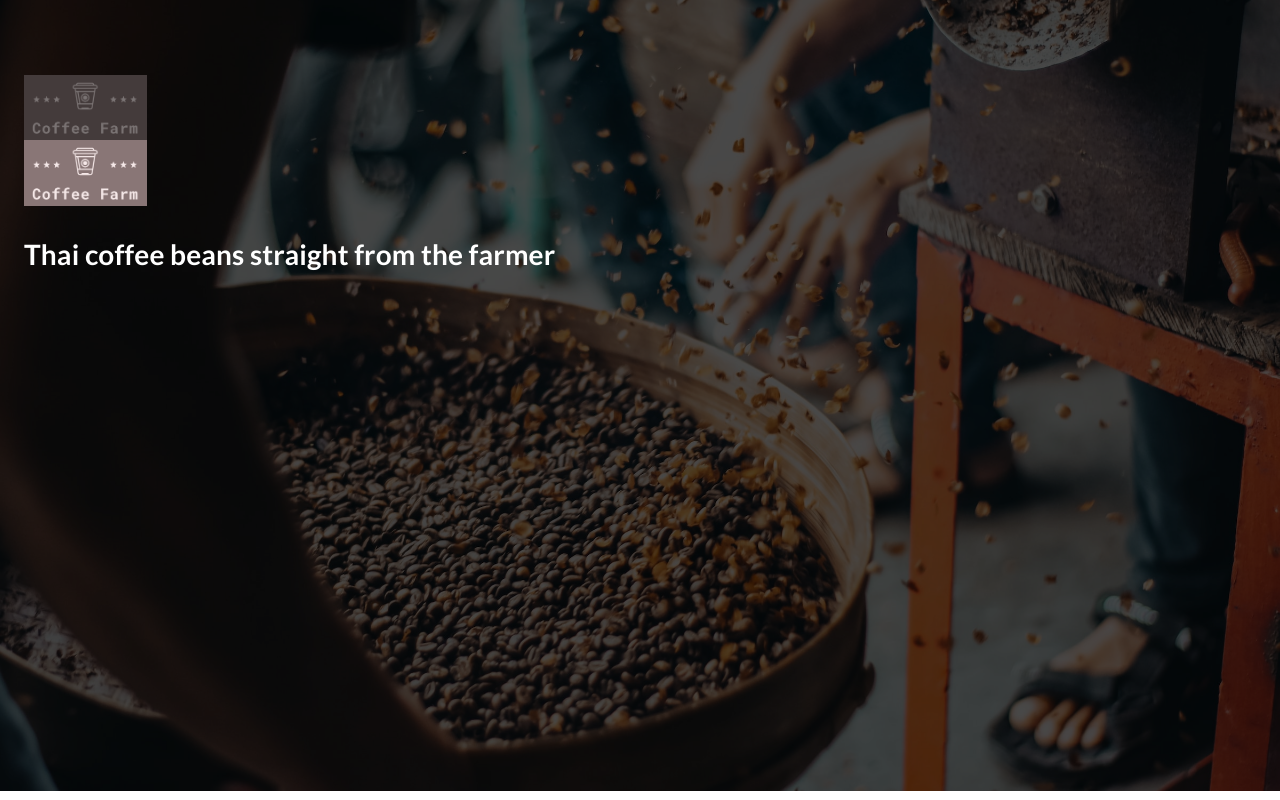
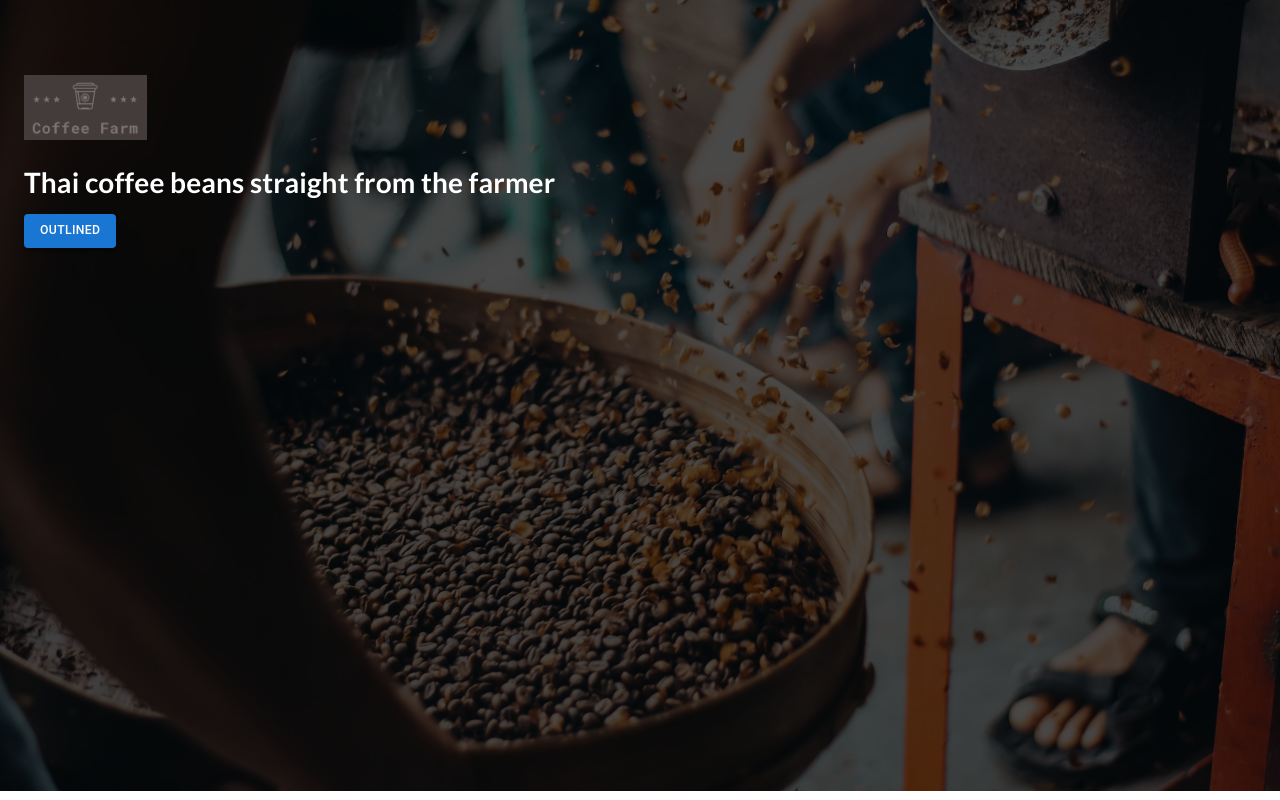
Before and after one commit to BrianLavery/coffee_app_client, a React (Create React App) app: page / in a window 1280 px wide. Built offline with nearby package versions, Linux system fonts and the light colour scheme.

Commit message:
added simple button

```diff
--- a/src/components/App.js
+++ b/src/components/App.js
@@ -1,5 +1,5 @@
 import React from 'react';
-import { CssBaseline } from '@mui/material';
+import { CssBaseline, Button } from '@mui/material';
 
 import BackgroundImage from './BackgroundImage';
 import LogoImage from './LogoImage';
@@ -11,8 +11,8 @@ const App = () => {
 			<BackgroundImage>
 				<div style={{ paddingTop: 100 }}>
 					<LogoImage />
-					<img src='/images/logo_cropped.png' alt='Logo' style={{ maxWidth: '10%' }} />
 					<h1 style={{ color: 'white' }}>Thai coffee beans straight from the farmer</h1>
+					<Button variant='contained'>Outlined</Button>
 				</div>
 			</BackgroundImage>
 		</React.Fragment>
```
